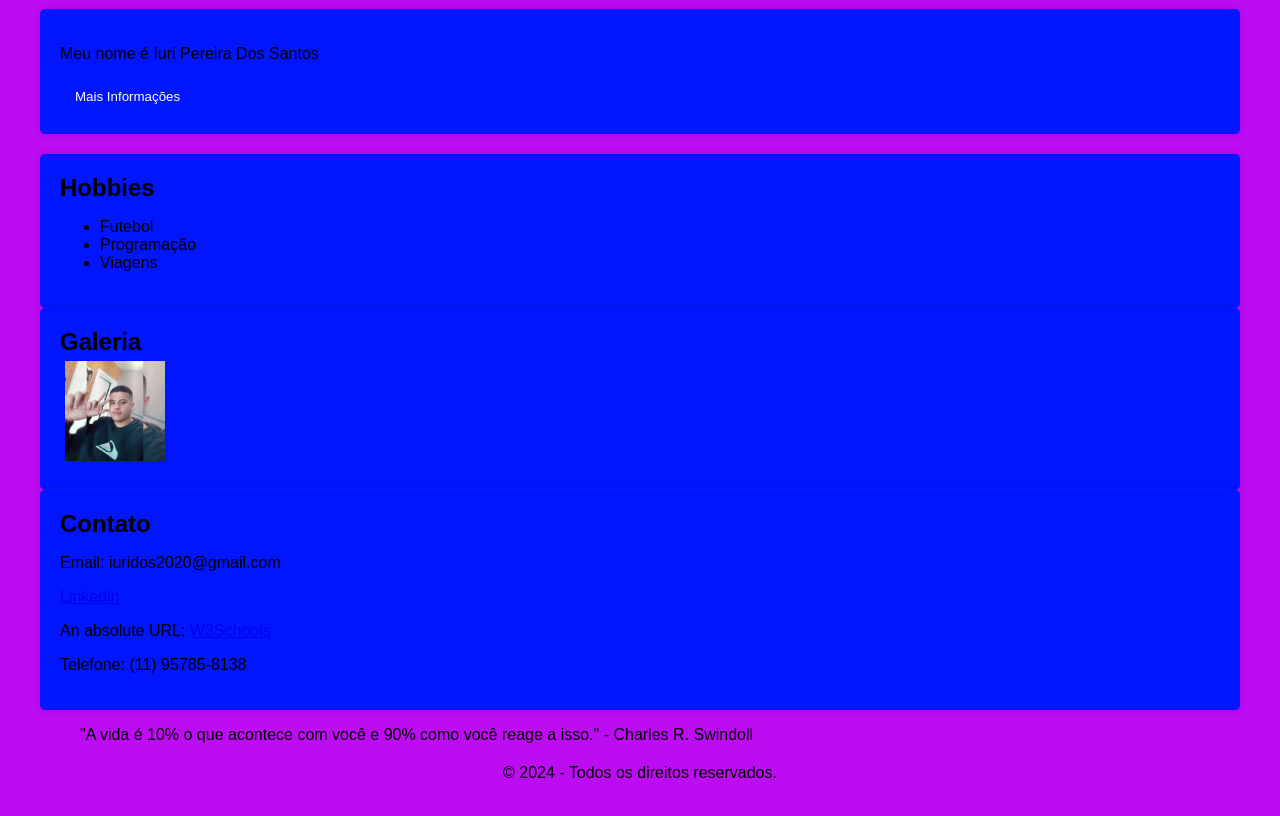
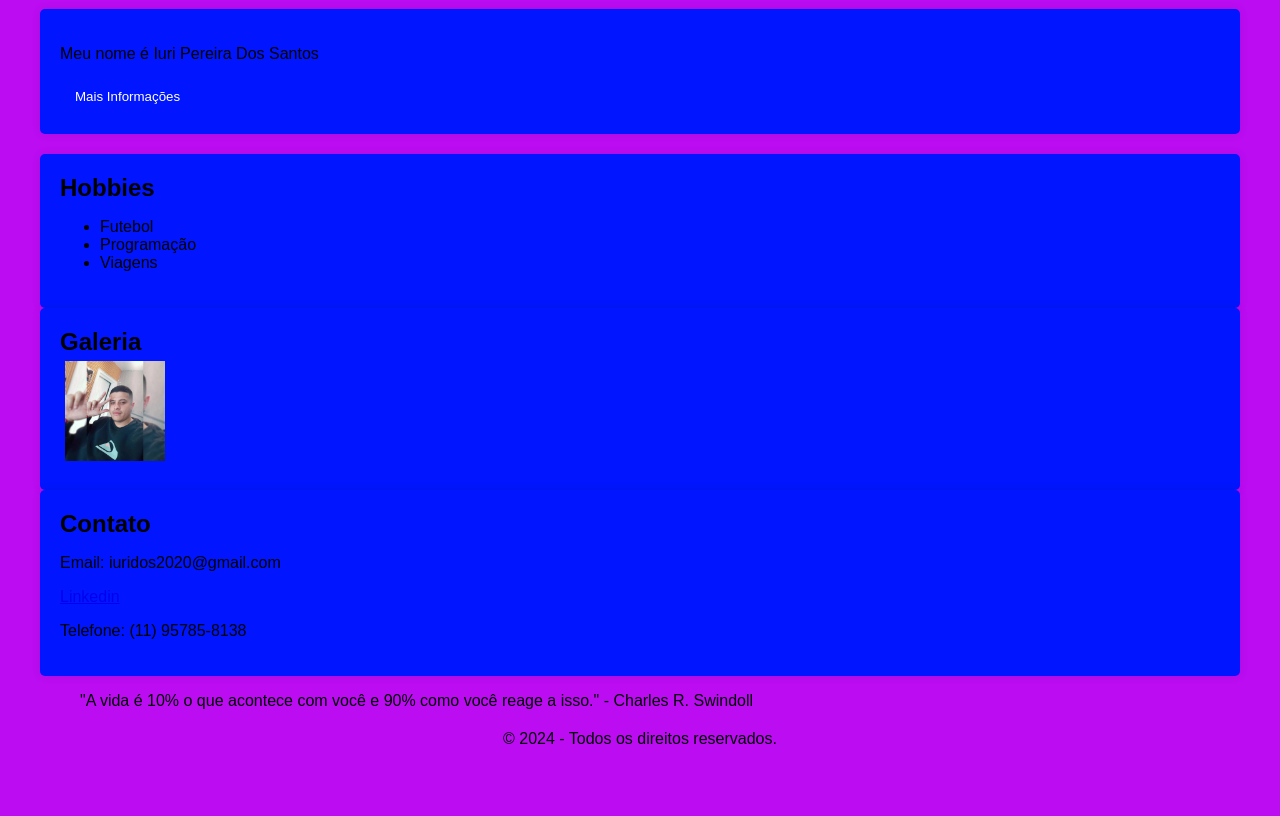
Before and after one commit to iuridos/Site-Pessoal, a plain HTML site: page index.html in a window 1280 px wide. Shown: the part 108-924 px from the top of the page. Drawn offline with Linux system fonts and the light colour scheme.

Commit message:
Update index.html

```diff
--- a/index.html
+++ b/index.html
@@ -41,7 +41,6 @@
         <h2>Contato</h2>
         <p>Email: iuridos2020@gmail.com</p>
         <a href="https://www.linkedin.com/in/iuri-pereira-dos-santos-853483113/"> Linkedin</a>
-        <p>An absolute URL: <a href="https://www.w3schools.com">W3Schools</a></p>
         <p>Telefone: (11) 95785-8138</p>
     </section>
     <blockquote>
```
